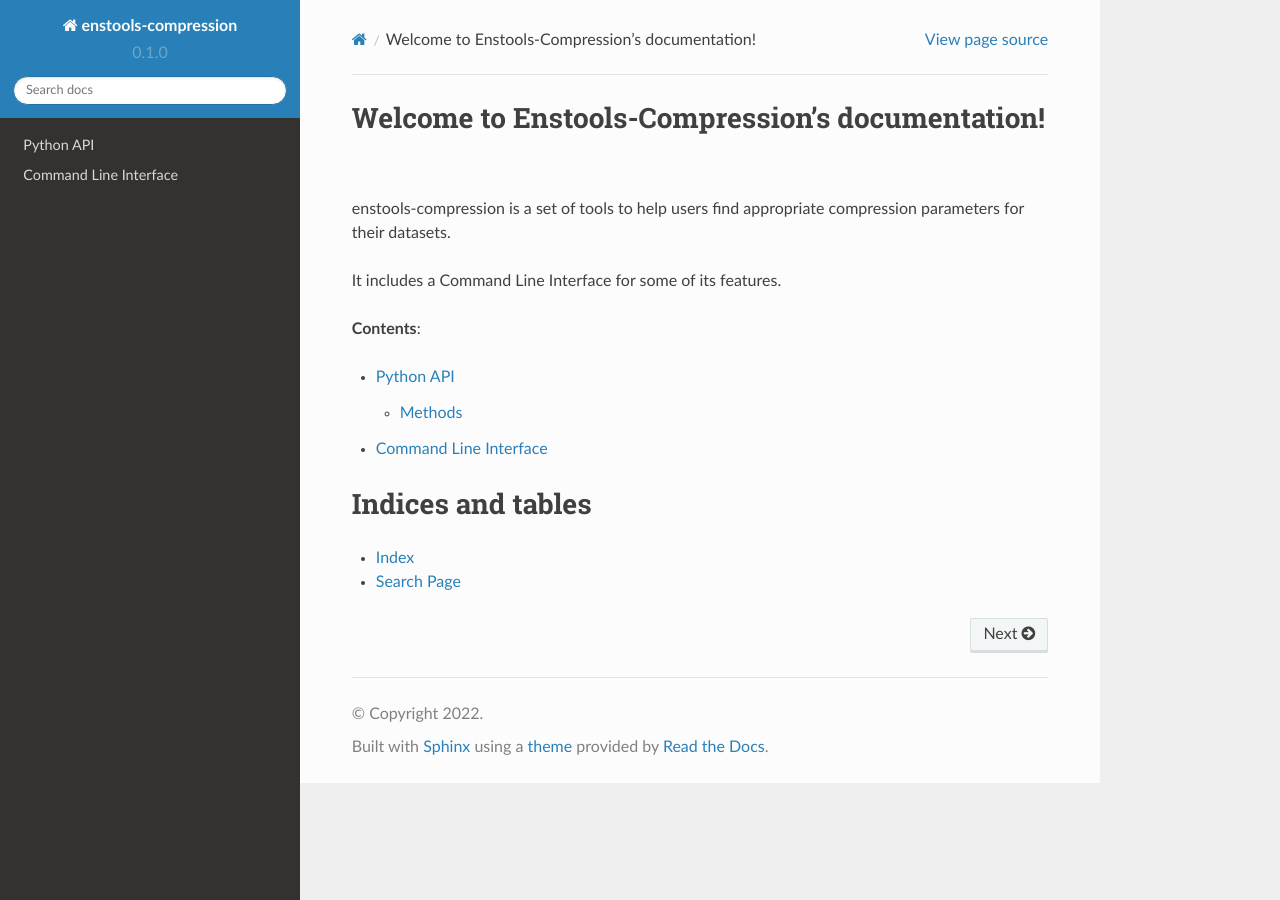
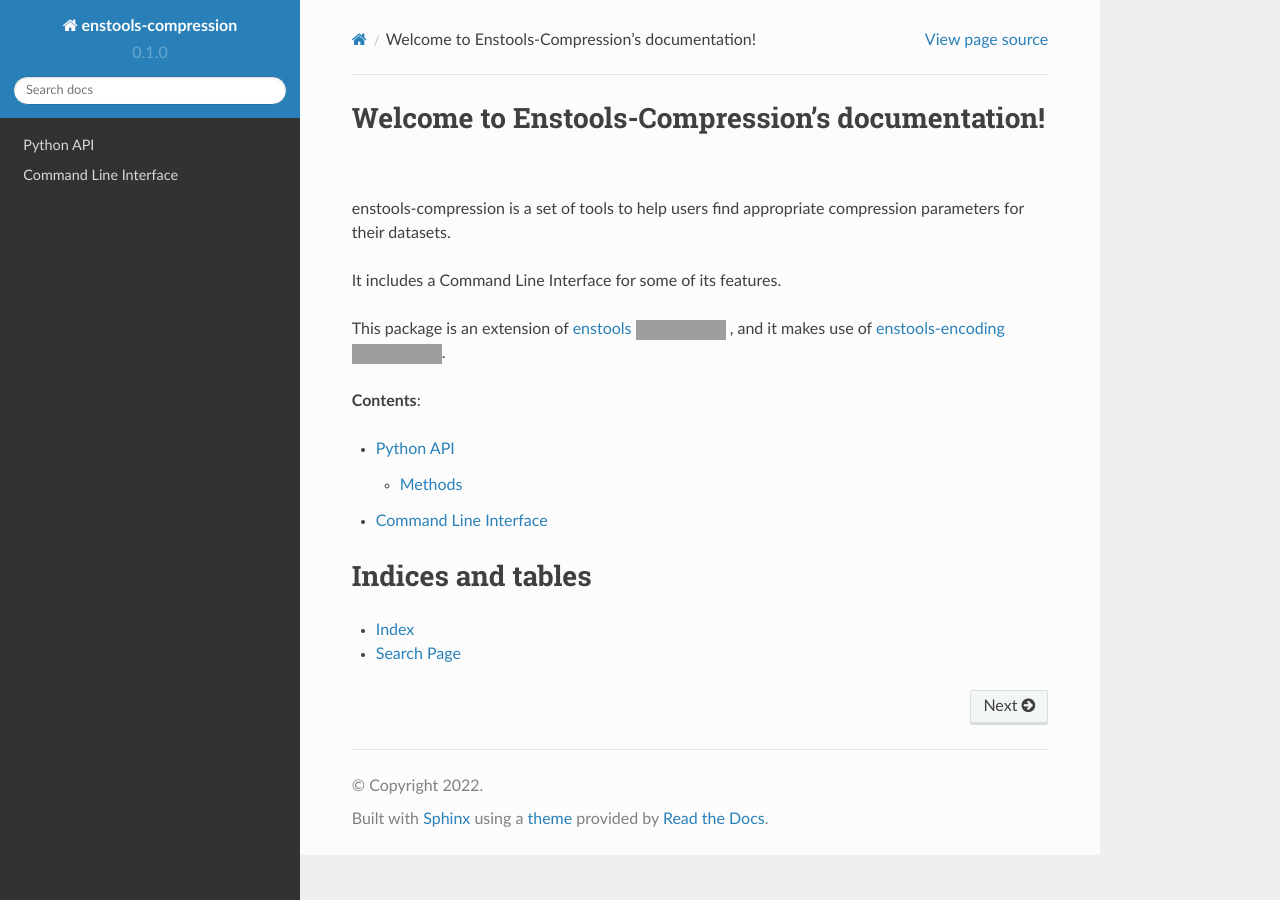
Before and after one commit to wavestoweather/enstools-compression, a Sphinx documentation site: the page built from docs/source/index.rst, in a window 1280 px wide. Built offline with Sphinx 7.4.7 and the Read the Docs theme 2.0.0, drawn with Linux system fonts in a browser that asks for light colours; grey boxes are pictures that could not be loaded.

```diff
--- a/docs/source/index.rst
+++ b/docs/source/index.rst
@@ -3,6 +3,20 @@ Welcome to Enstools-Compression's documentation!
 enstools-compression is a set of tools to help users find appropriate compression parameters for their datasets.
 
 It includes a Command Line Interface for some of its features.
+
+This package is an extension of `enstools <https://github.com/wavestoweather/enstools>`_ |enstoolsbadge| , and it makes use of `enstools-encoding <https://github.com/wavestoweather/enstools-encoding>`_ |encodingbadge|.
+
+
+.. |enstoolsbadge| image:: https://readthedocs.org/projects/enstools/badge/?version=latest
+    :target: https://enstools.readthedocs.io/en/latest/?badge=latest
+    :alt: Documentation Status
+
+
+
+.. |encodingbadge| image:: https://readthedocs.org/projects/enstools-encoding/badge/?version=latest
+    :target: https://enstools-encoding.readthedocs.io/en/latest/?badge=latest
+    :alt: Documentation Status
+
 
 
 **Contents**:
```
